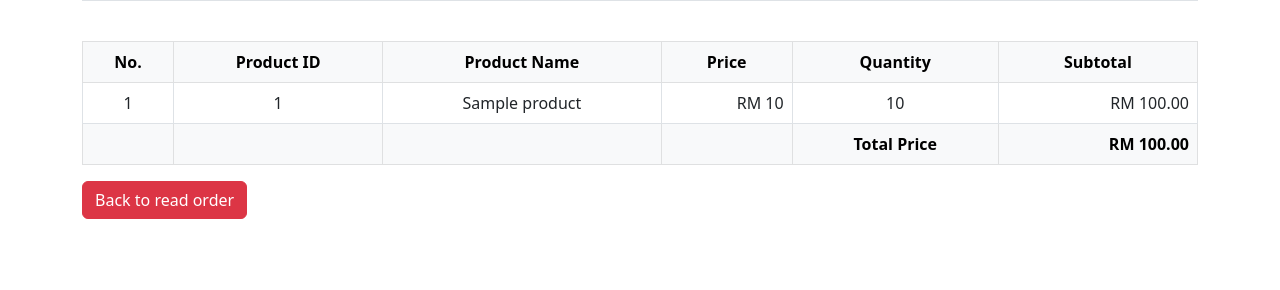
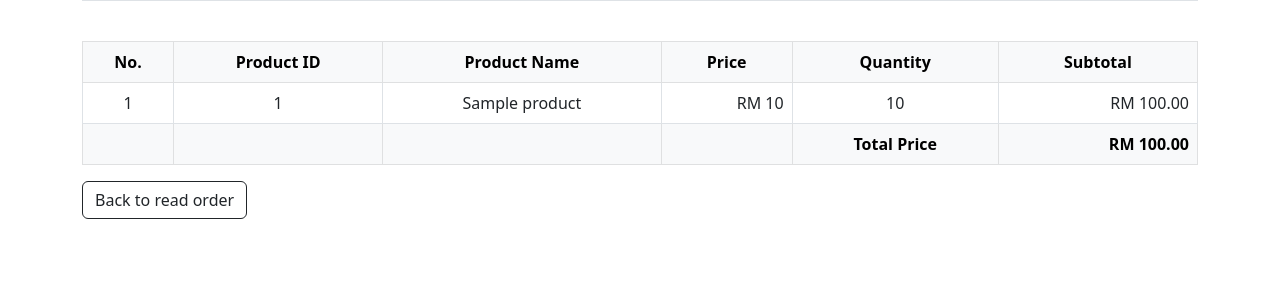
Before and after one commit to QPing00/web, a PHP site: page /order_read_details.php?order_id=1 in a window 1280 px wide. Shown: the part 361-651 px from the top of the page. Run offline with PHP 8.4, Linux system fonts and the light colour scheme; the visitor is signed in with stand-in values (Sample User, id 1); tables that the repository leaves empty or names only in its code hold one stand-in row (values such as "Sample post").

Commit message:
change button design

```diff
--- a/Project/order_read_details.php
+++ b/Project/order_read_details.php
@@ -133,7 +133,7 @@ include 'session.php';
         </tr>
         </table>
 
-        <a href='order_read.php' class='btn btn-danger'>Back to read order</a>
+        <a href='order_read.php' class='btn btn-outline-dark'>Back to read order</a>
 
 
     </div> <!-- end .container -->
```
